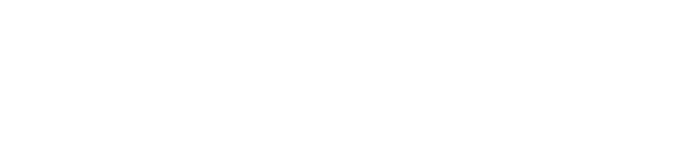
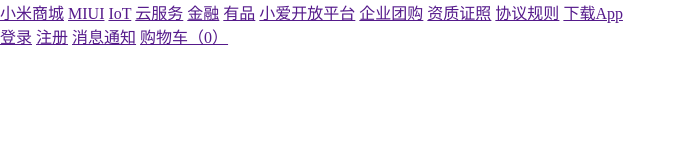
Before and after one commit to overun9299/myHtml, a plain HTML site: page 项目实战/小米闪购/index.html in a window 1280 px wide. Shown: the whole page, without its empty margins (0-686 px from the left). Drawn offline with Linux system fonts and the light colour scheme.

Commit message:
项目实战

```diff
--- a/项目实战/小米闪购/css/style.css
+++ b/项目实战/小米闪购/css/style.css
@@ -0,0 +1,4 @@
+body {
+    margin: 0px;
+    padding: 0px;
+}
--- a/项目实战/小米闪购/index.html
+++ b/项目实战/小米闪购/index.html
@@ -8,5 +8,33 @@
 </head>
 <body>
 
+
+        <div class="xmTop">
+
+            <div class="xmContainer">
+                <div class="xmTop-nav">
+                    <a href="">小米商城</a>
+                    <a href="">MIUI</a>
+                    <a href="">IoT</a>
+                    <a href="">云服务</a>
+                    <a href="">金融</a>
+                    <a href="">有品</a>
+                    <a href="">小爱开放平台</a>
+                    <a href="">企业团购</a>
+                    <a href="">资质证照</a>
+                    <a href="">协议规则</a>
+                    <a href="">下载App</a>
+                </div>
+            </div>
+
+            <a href="">登录</a>
+            <a href="">注册</a>
+            <a href="">消息通知</a>
+            <a href="">购物车（0）</a>
+        </div>
+
+
+
+
 </body>
 </html>
```
